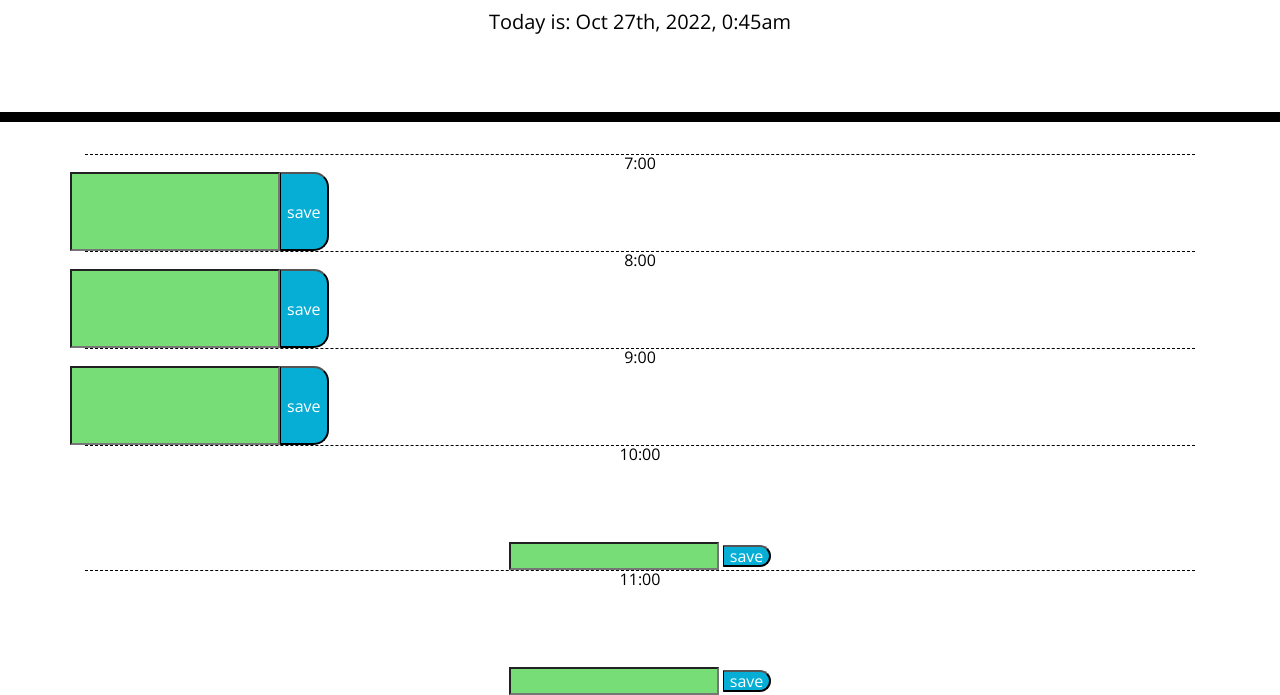
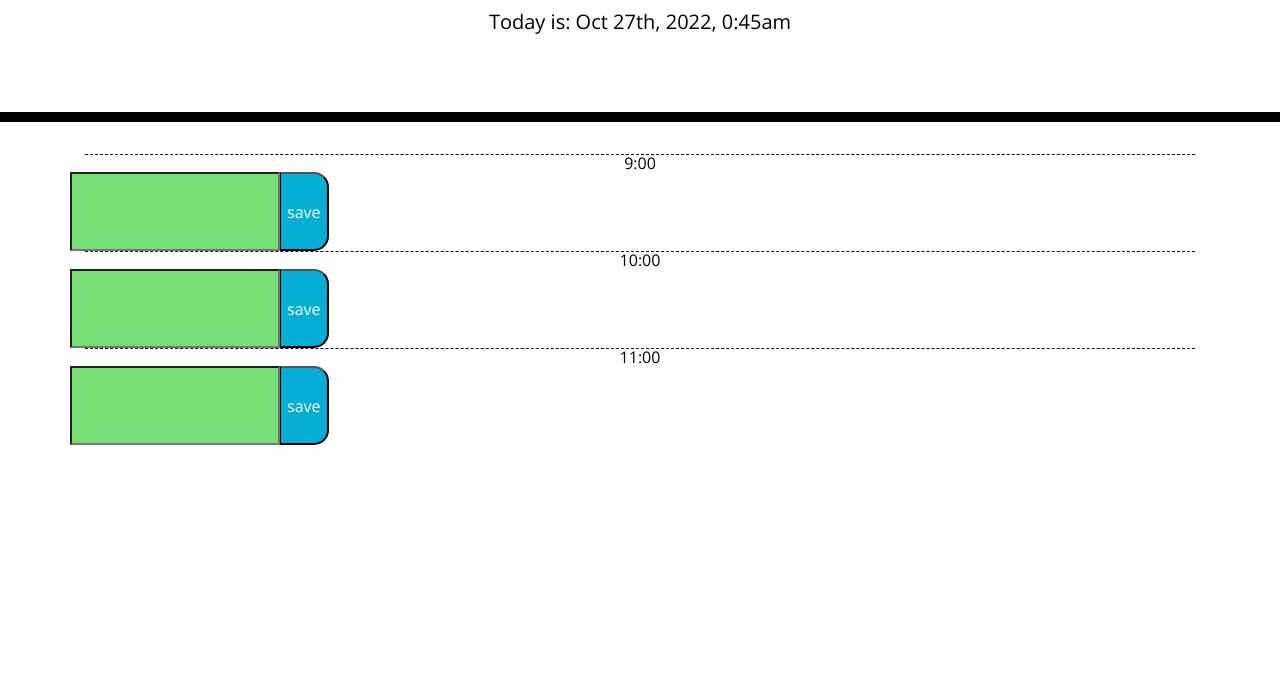
Before and after one commit to sely1724/work-day-scheduler, a plain HTML site: page index.html in a window 1280 px wide. Shown: the part 182-877 px from the top of the page. After the commit the page ends 800 px from the top, so only its background shows below. Drawn offline with nearby package versions, Linux system fonts and the light colour scheme.

Commit message:
adding in some rough pseudocode

```diff
--- a/assets/script.js
+++ b/assets/script.js
@@ -1,12 +1,6 @@
 /*observations from CSS
 
 - We'll need:
-
-
-
-3) Figure out Time Blocks.
-
-probably have to find current time and compare it to the time for each form.
 
 4) WHEN I click into a timeblock, THEN I can enter an event
 
@@ -26,26 +20,38 @@ var today = rightNow.format("[Today is: ]MMM Do, YYYY, H:mma");
 $("#currentDay").text(today);
 
 var currentHour = rightNow.format("H");
-console.log(currentHour)
-
 
 
 $("input").each(function(index){
 var attribute = $(this).attr("name");
 var integer = parseInt(attribute);
-
-
 if (currentHour > integer){
 $(this).addClass("past")
 }
 else if (currentHour == integer)//rounding??
 {
-    $(this).addClass("present")
+    $(this).addClass("present");
 }
 else{
-    $(this).addClass("future")
+    $(this).addClass("future");
 }})
 
+function eventAdd() {
+//when click happens take input in.
+//with input, convert to string and store in string array locally.
+
+
+
+
+}
+
+//ADDING EVENT
+
+//Forms - Soo we'll probably have to enter in information and when save is called, then it's parsed into a string and stored in local storage
+
+
+
+//listen to save button on TARGET.  click for container.  target for button exact???
 
 
 
--- a/index.html
+++ b/index.html
@@ -32,20 +32,9 @@
     <div class="container">
       <!-- Timeblocks go here -->
 
-      <div class = "time-block">
-        <div class = "hour 7">7:00</div>
-        <div class = "row">
-        <input type="text" class = "description" name = "7"></input> <!--this probably should be a form???-->
-        <button class = "saveBtn">save</button>
-    </div>
-      <div class = "time-block">
-        <div class = "hour 8">8:00</div>
-        <div class = "row">
-        <input type="text" class = "description" name = "8"></input> <!--this probably should be a form???-->
-        <button class = "saveBtn">save</button>
-    </div>
+
         <div class = "time-block">
-            <div class = "hour 9">9:00</div>
+            <div class = "hour">9:00</div>
             <div class = "row">
             <input type="text" class = "description" name = "9"></input> <!--this probably should be a form???-->
             <button class = "saveBtn">save</button>
@@ -53,16 +42,17 @@
         </div>
         <div class = "time-block">
             <div class = "hour">10:00</div>
-            <div class = "row"></div>
-            <input type="text" class = "description" name = "10"></input> <!--this probably should be a form???-->
+            <div class = "row">
+            <input type = "text" class = "description" name = "10"></input> <!--this probably should be a form???-->
             <button class = "saveBtn">save</button>
-
+        </div>
         </div>
         <div class = "time-block">
             <div class = "hour">11:00</div>
-            <div class = "row"></div>
-            <input type="text" class = "description" name = "11"></input> <!--this probably should be a form???-->
+            <div class = "row">
+            <input type = "text" class = "description" name = "11"></input> <!--this probably should be a form???-->
             <button class = "saveBtn">save</button>
+        </div>
         </div>
 
 
```
